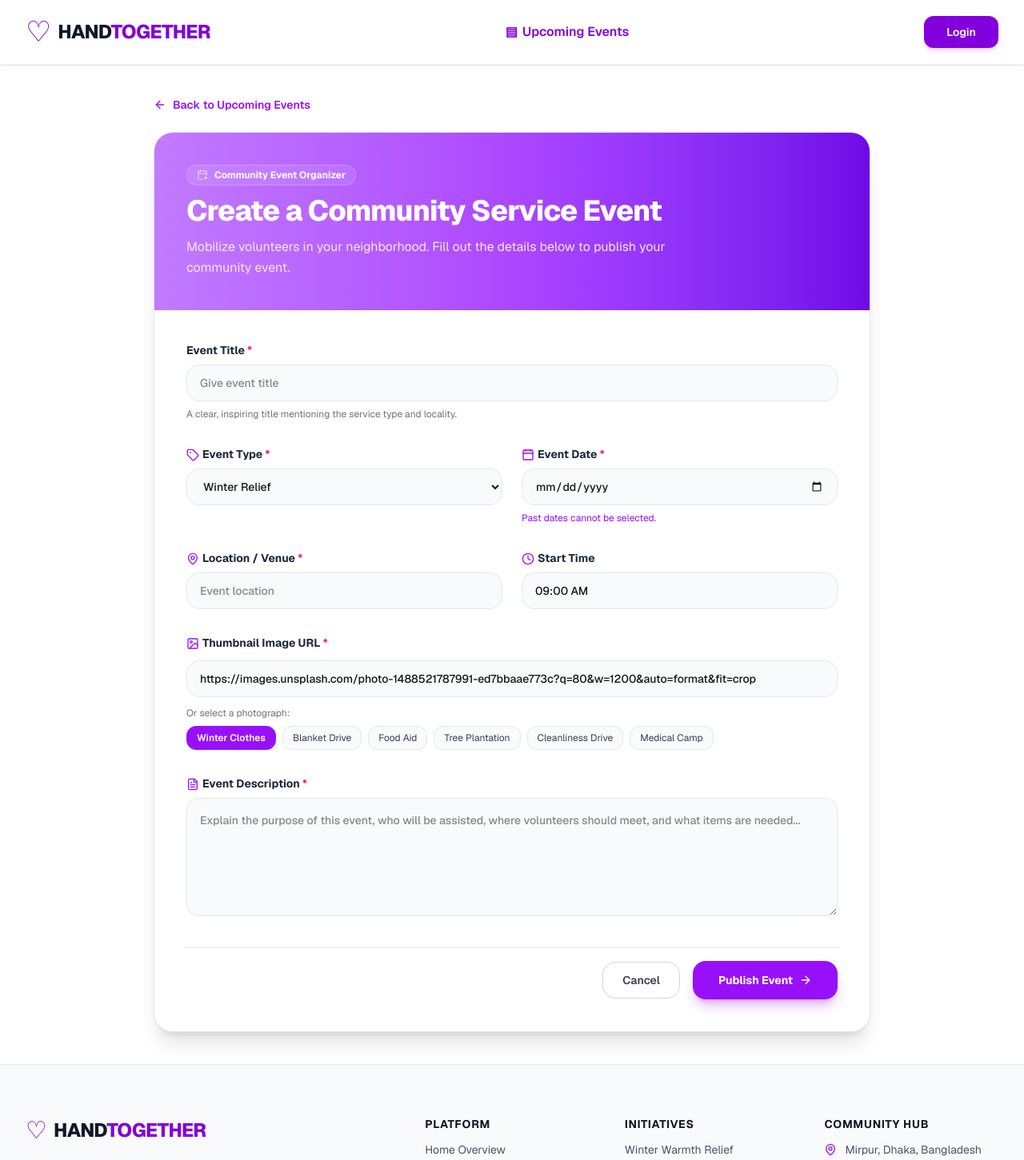
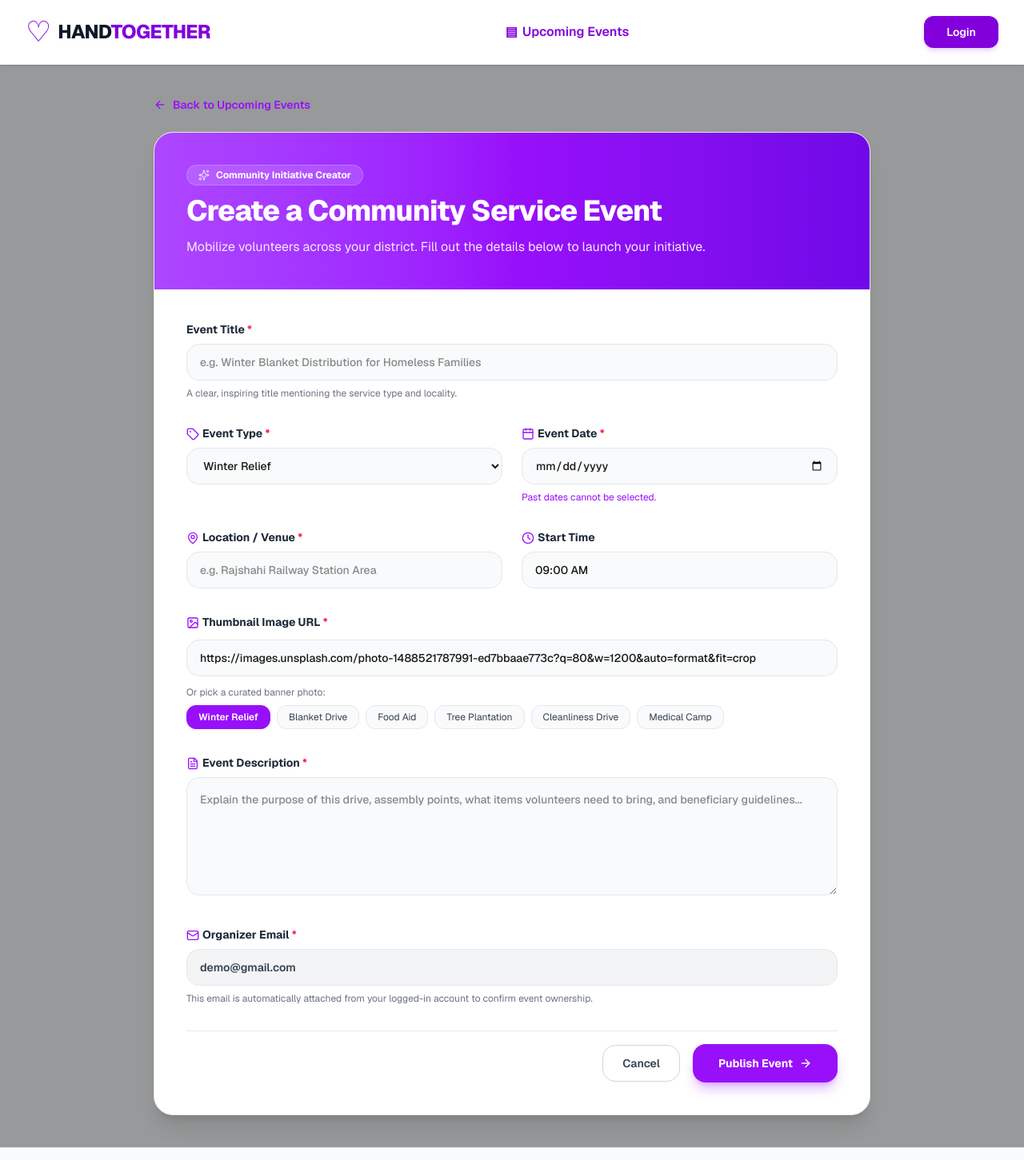
Before and after one commit to Chandrasree49/Ass-8-Handtogether-client, a Next.js app: page /createevent in a window 1280 px wide. Shown: the top 1451 px of the page at 80% size. Built offline with nearby package versions, Linux system fonts and the light colour scheme.

Commit message:
error fix

```diff
--- a/src/app/createevent/page.tsx
+++ b/src/app/createevent/page.tsx
@@ -1,9 +1,10 @@
-
 "use client";
 
-import { useState } from "react";
+import { useState, useEffect } from "react";
 import { useRouter } from "next/navigation";
 import type { FormEvent } from "react";
+import Link from "next/link";
+import Swal from "sweetalert2";
 
 import {
   CalendarPlus,
@@ -13,13 +14,15 @@ import {
   Clock,
   Tag,
   FileText,
+  Mail,
   ArrowRight,
   ArrowLeft,
+  Sparkles,
 } from "lucide-react";
 
 const SAMPLE_THUMBNAILS = [
   {
-    name: "Winter Clothes",
+    name: "Winter Relief",
     url: "https://images.unsplash.com/photo-1488521787991-ed7bbaae773c?q=80&w=1200&auto=format&fit=crop",
   },
   {
@@ -55,15 +58,34 @@ export default function CreateEventPage() {
   const [eventDate, setEventDate] = useState("");
   const [eventTime, setEventTime] = useState("09:00 AM");
 
+
+  const [organizerEmail, setOrganizerEmail] = useState("demo@gmail.com");
+
   const [isSubmitting, setIsSubmitting] = useState(false);
   const [error, setError] = useState("");
 
-  // Prevent selecting past dates
+
+  useEffect(() => {
+    const stored =
+      typeof window !== "undefined" ? localStorage.getItem("user") : null;
+    if (stored) {
+      try {
+        const userObj = JSON.parse(stored);
+        if (userObj?.email) {
+          setOrganizerEmail(userObj.email);
+        }
+      } catch (err) {
+        console.error("Error reading user email", err);
+      }
+    }
+  }, []);
+
+
   const tomorrow = new Date();
   tomorrow.setDate(tomorrow.getDate() + 1);
   const minDate = tomorrow.toISOString().split("T")[0];
 
-  // Submit event to backend
+
   const handleSubmit = async (e: FormEvent<HTMLFormElement>) => {
     e.preventDefault();
 
@@ -71,75 +93,96 @@ export default function CreateEventPage() {
     setIsSubmitting(true);
 
     try {
+      const stored =
+        typeof window !== "undefined" ? localStorage.getItem("user") : null;
+      const userObj = stored ? JSON.parse(stored) : null;
+      const creatorEmail = organizerEmail || userObj?.email || "demo@gmail.com";
+      const creatorName = userObj?.name || "Community Organizer";
+      const creatorPhoto =
+        userObj?.image ||
+        userObj?.photoURL ||
+        "https://images.unsplash.com/photo-1534528741775-53994a69daeb?q=80&w=250";
+
       const eventData = {
-        title,
-        description,
+        title: title.trim(),
+        description: description.trim(),
         eventType,
         thumbnail,
-        location,
+        location: location.trim(),
         eventDate,
         eventTime,
+        creatorEmail: creatorEmail.toLowerCase(),
+        creatorName,
+        creatorPhoto,
+        joinedUsers: [creatorEmail.toLowerCase()],
+        createdAt: new Date().toISOString(),
       };
 
-      const response = await fetch(
-        `${process.env.NEXT_PUBLIC_SERVER_URL}/events`,
-        {
-          method: "POST",
-          headers: {
-            "Content-Type": "application/json",
-          },
-          body: JSON.stringify(eventData),
-        }
-      );
+      const SERVER_URL =
+        process.env.NEXT_PUBLIC_SERVER_URL || "http://localhost:5000";
 
-      // Read the backend response
+      const response = await fetch(`${SERVER_URL}/events`, {
+        method: "POST",
+        headers: {
+          "Content-Type": "application/json",
+        },
+        body: JSON.stringify(eventData),
+      });
+
       const data = await response.json().catch(() => null);
 
-      // Check whether the event was saved successfully
       if (!response.ok) {
         throw new Error(
           data?.message || "Unable to publish event. Please try again."
         );
       }
 
-      console.log("Event published successfully:", data);
+      await Swal.fire({
+        icon: "success",
+        title: "Event Published Successfully! 🎉",
+        text: `"${title}" has been created. Redirecting to Upcoming Events...`,
+        confirmButtonColor: "#9333ea",
+        timer: 2000,
+        showConfirmButton: false,
+      });
 
-      // Redirect only after successful saving
       router.push("/upcomingevents");
     } catch (err) {
       console.error("Error publishing event:", err);
-
-      setError(
+      const errMsg =
         err instanceof Error
           ? err.message
-          : "Something went wrong. Please try again."
-      );
+          : "Something went wrong. Please try again.";
+
+      setError(errMsg);
+      Swal.fire({
+        icon: "error",
+        title: "Publish Failed",
+        text: errMsg,
+        confirmButtonColor: "#9333ea",
+      });
     } finally {
       setIsSubmitting(false);
     }
   };
 
   return (
-    <div className="min-h-screen bg-white px-4 sm:px-6 lg:px-8 py-10">
-      <div className="max-w-4xl mx-auto">
+    <div className="min-h-screen bg-slate-50/60 px-4 sm:px-6 lg:px-8 py-10">
+      <div className="max-w-4xl mx-auto space-y-6">
 
-        {/* Back Button */}
-        <button
-          type="button"
-          onClick={() => router.push("/upcomingevents")}
-          className="inline-flex items-center gap-2 text-sm font-semibold text-purple-600 hover:text-purple-800 mb-6 transition-colors"
+        <Link
+          href="/upcomingevents"
+          className="inline-flex items-center gap-2 text-sm font-semibold text-purple-600 hover:text-purple-800 transition-colors"
         >
           <ArrowLeft className="w-4 h-4" />
-          Back to Upcoming Events
-        </button>
+          <span>Back to Upcoming Events</span>
+        </Link>
 
         <div className="bg-white rounded-3xl border border-gray-200 shadow-xl overflow-hidden">
-
-          {/* Header */}
-          <div className="bg-gradient-to-r from-purple-400 via-purple-500 to-violet-700 text-white p-8 sm:p-10 space-y-3">
-            <div className="inline-flex items-center gap-2 px-3 py-1 rounded-full text-xs font-bold bg-white/10 border border-white/20">
-              <CalendarPlus className="w-3.5 h-3.5 text-purple-200" />
-              Community Event Organizer
+              <div className="bg-gradient-to-r from-purple-500 via-purple-600 to-violet-700 text-white p-8 sm:p-10 space-y-3">
+            <div className="inline-flex items-center gap-2 px-3.5 py-1 rounded-full text-xs font-bold bg-white/15 border border-white/20">
+              <Sparkles className="w-3.5 h-3.5 text-purple-200" />
+              Community Initiative Creator
             </div>
 
             <h1 className="text-3xl sm:text-4xl font-extrabold tracking-tight">
@@ -147,15 +190,13 @@ export default function CreateEventPage() {
             </h1>
 
             <p className="text-sm sm:text-base text-purple-100 max-w-2xl leading-relaxed">
-              Mobilize volunteers in your neighborhood. Fill out the details
-              below to publish your community event.
+              Mobilize volunteers across your district. Fill out the details below to launch your initiative.
             </p>
           </div>
 
-          {/* Event Form */}
+
           <form onSubmit={handleSubmit} className="p-6 sm:p-10 space-y-8">
 
-            {/* Event Title */}
             <div className="space-y-2">
               <label className="block text-sm font-bold text-gray-800">
                 Event Title <span className="text-rose-500">*</span>
@@ -164,7 +205,7 @@ export default function CreateEventPage() {
               <input
                 type="text"
                 name="title"
-                placeholder="Give event title"
+                placeholder="e.g. Winter Blanket Distribution for Homeless Families"
                 value={title}
                 onChange={(e) => setTitle(e.target.value)}
                 className="w-full px-4 py-3 rounded-2xl bg-gray-50 border border-gray-200 text-sm focus:outline-none focus:ring-2 focus:ring-purple-500 font-medium"
@@ -176,9 +217,8 @@ export default function CreateEventPage() {
               </p>
             </div>
 
-            {/* Event Type and Date */}
+
             <div className="grid grid-cols-1 md:grid-cols-2 gap-6">
-
               <div className="space-y-2">
                 <label className="block text-sm font-bold text-gray-800">
                   <Tag className="w-4 h-4 text-purple-600 inline mr-1" />
@@ -188,8 +228,13 @@ export default function CreateEventPage() {
                 <select
                   name="eventType"
                   value={eventType}
-                  onChange={(e) => setEventType(e.target.value)}
-                  className="w-full px-4 py-3 rounded-2xl bg-gray-50 border border-gray-200 text-sm focus:outline-none focus:ring-2 focus:ring-purple-500 font-medium"
+                  onChange={(e) => {
+                    const selected = e.target.value;
+                    setEventType(selected);
+                    const match = SAMPLE_THUMBNAILS.find((t) => t.name === selected);
+                    if (match) setThumbnail(match.url);
+                  }}
+                  className="w-full px-4 py-3 rounded-2xl bg-gray-50 border border-gray-200 text-sm focus:outline-none focus:ring-2 focus:ring-purple-500 font-medium cursor-pointer"
                   required
                 >
                   <option>Winter Relief</option>
@@ -214,7 +259,7 @@ export default function CreateEventPage() {
                   min={minDate}
                   value={eventDate}
                   onChange={(e) => setEventDate(e.target.value)}
-                  className="w-full px-4 py-3 rounded-2xl bg-gray-50 border border-gray-200 text-sm focus:outline-none focus:ring-2 focus:ring-purple-500 font-medium"
+                  className="w-full px-4 py-3 rounded-2xl bg-gray-50 border border-gray-200 text-sm focus:outline-none focus:ring-2 focus:ring-purple-500 font-medium cursor-pointer"
                   required
                 />
 
@@ -224,9 +269,8 @@ export default function CreateEventPage() {
               </div>
             </div>
 
-            {/* Location and Time */}
+
             <div className="grid grid-cols-1 md:grid-cols-2 gap-6">
-
               <div className="space-y-2">
                 <label className="block text-sm font-bold text-gray-800">
                   <MapPin className="w-4 h-4 text-purple-600 inline mr-1" />
@@ -236,7 +280,7 @@ export default function CreateEventPage() {
                 <input
                   type="text"
                   name="location"
-                  placeholder="Event location"
+                  placeholder="e.g. Rajshahi Railway Station Area"
                   value={location}
                   onChange={(e) => setLocation(e.target.value)}
                   className="w-full px-4 py-3 rounded-2xl bg-gray-50 border border-gray-200 text-sm focus:outline-none focus:ring-2 focus:ring-purple-500 font-medium"
@@ -261,7 +305,7 @@ export default function CreateEventPage() {
               </div>
             </div>
 
-            {/* Thumbnail */}
+
             <div className="space-y-3">
               <label className="block text-sm font-bold text-gray-800">
                 <ImageIcon className="w-4 h-4 text-purple-600 inline mr-1" />
@@ -280,7 +324,7 @@ export default function CreateEventPage() {
 
               <div>
                 <p className="text-xs text-gray-500 mb-2">
-                  Or select a photograph:
+                  Or pick a curated banner photo:
                 </p>
 
                 <div className="flex flex-wrap gap-2">
@@ -289,9 +333,9 @@ export default function CreateEventPage() {
                       key={item.name}
                       type="button"
                       onClick={() => setThumbnail(item.url)}
-                      className={`text-xs px-3 py-1.5 rounded-xl border transition-all ${
+                      className={`text-xs px-3.5 py-1.5 rounded-xl border transition-all cursor-pointer ${
                         thumbnail === item.url
-                          ? "bg-purple-600 text-white border-purple-600 font-semibold"
+                          ? "bg-purple-600 text-white border-purple-600 font-semibold shadow-xs"
                           : "bg-gray-50 text-gray-700 border-gray-200 hover:bg-purple-50 hover:border-purple-300"
                       }`}
                     >
@@ -302,7 +346,7 @@ export default function CreateEventPage() {
               </div>
             </div>
 
-            {/* Description */}
+
             <div className="space-y-2">
               <label className="block text-sm font-bold text-gray-800">
                 <FileText className="w-4 h-4 text-purple-600 inline mr-1" />
@@ -312,7 +356,7 @@ export default function CreateEventPage() {
               <textarea
                 name="description"
                 rows={5}
-                placeholder="Explain the purpose of this event, who will be assisted, where volunteers should meet, and what items are needed..."
+                placeholder="Explain the purpose of this drive, assembly points, what items volunteers need to bring, and beneficiary guidelines..."
                 value={description}
                 onChange={(e) => setDescription(e.target.value)}
                 className="w-full p-4 rounded-2xl bg-gray-50 border border-gray-200 text-sm focus:outline-none focus:ring-2 focus:ring-purple-500 leading-relaxed font-medium"
@@ -320,37 +364,53 @@ export default function CreateEventPage() {
               />
             </div>
 
-            {/* Error Message */}
+
+            <div className="space-y-2">
+              <label className="block text-sm font-bold text-gray-800">
+                <Mail className="w-4 h-4 text-purple-600 inline mr-1" />
+                Organizer Email <span className="text-rose-500">*</span>
+              </label>
+
+              <input
+                type="email"
+                name="organizerEmail"
+                value={organizerEmail}
+                onChange={(e) => setOrganizerEmail(e.target.value)}
+                placeholder="organizer@gmail.com"
+                className="w-full px-4 py-3 rounded-2xl bg-gray-100 border border-gray-200 text-sm text-gray-700 font-semibold focus:outline-none focus:ring-2 focus:ring-purple-500 cursor-not-allowed"
+                readOnly
+                required
+              />
+
+              <p className="text-xs text-gray-500">
+                This email is automatically attached from your logged-in account to confirm event ownership.
+              </p>
+            </div>
+
+
             {error && (
               <div className="p-4 rounded-xl bg-red-50 border border-red-200 text-red-600 text-sm">
                 {error}
               </div>
             )}
 
-            {/* Buttons */}
+
             <div className="pt-4 border-t border-gray-200 flex flex-col sm:flex-row items-center justify-end gap-4">
-
-              <button
-                type="button"
-
-                className="w-full sm:w-auto px-6 py-3 rounded-2xl border border-gray-300 text-sm font-semibold text-gray-700 hover:bg-gray-100 transition-colors"
+              <Link
+                href="/upcomingevents"
+                className="w-full sm:w-auto px-6 py-3 rounded-2xl border border-gray-300 text-sm font-semibold text-gray-700 hover:bg-gray-100 text-center transition-colors"
               >
                 Cancel
-              </button>
+              </Link>
 
               <button
                 type="submit"
-
                 disabled={isSubmitting}
-                className="w-full sm:w-auto inline-flex items-center justify-center gap-2 px-8 py-3.5 rounded-2xl font-bold text-sm text-white bg-purple-600 hover:bg-purple-700 disabled:bg-purple-300 disabled:cursor-not-allowed shadow-lg shadow-purple-600/30 transition-all"
+                className="w-full sm:w-auto inline-flex items-center justify-center gap-2 px-8 py-3.5 rounded-2xl font-bold text-sm text-white bg-purple-600 hover:bg-purple-700 disabled:bg-purple-300 disabled:cursor-not-allowed shadow-lg shadow-purple-600/30 transition-all cursor-pointer"
               >
                 {isSubmitting ? "Publishing..." : "Publish Event"}
-
-                {!isSubmitting && (
-                  <ArrowRight className="w-4 h-4" />
-                )}
+                {!isSubmitting && <ArrowRight className="w-4 h-4" />}
               </button>
-
             </div>
           </form>
         </div>
--- a/src/component/Navbar.tsx
+++ b/src/component/Navbar.tsx
@@ -97,13 +97,6 @@ export default function Navbar() {
               <div className="flex items-center gap-3">
 
 
-                <button
-                  type="button"
-                  className="w-10 h-10 rounded-full flex items-center justify-center text-purple-700 hover:bg-purple-50 transition"
-                  title="Toggle theme"
-                >
-                  <Moon size={20} />
-                </button>
 
 
                 <div
```
Also changed, not shown: 1 other file (tests, documents, lock files or other folders).
